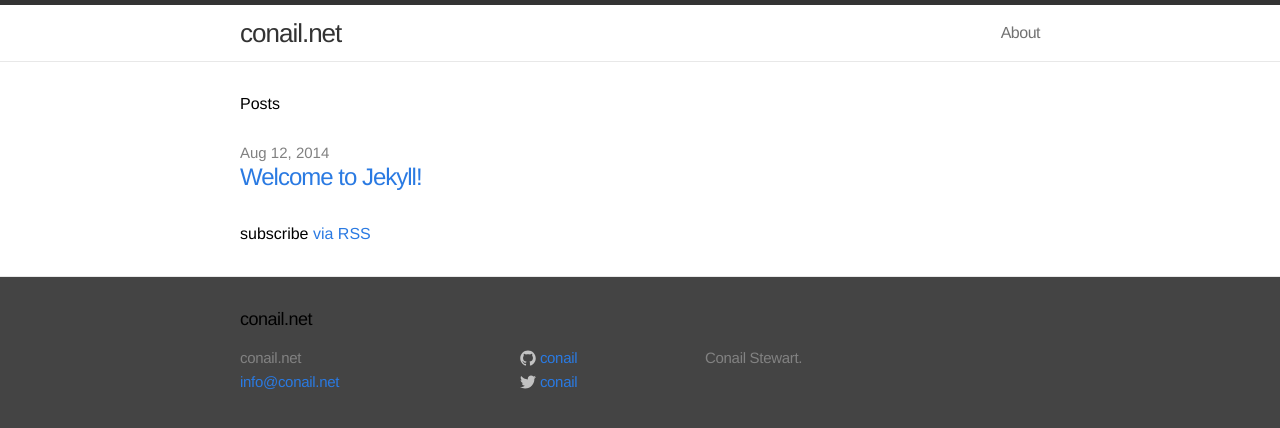
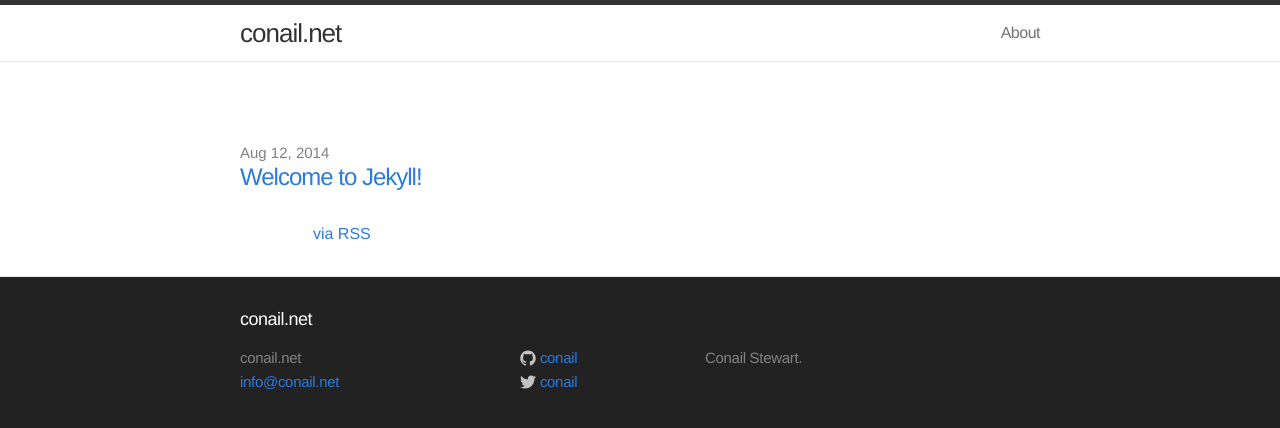
Before and after one commit to conail/conail.github.io, a Jekyll site: the page built from index.html, in a window 1280 px wide. Shown: the top 428 px of the page. Built offline with Jekyll 4.4.1, drawn with Linux system fonts in a browser that asks for light colours.

Commit message:
Update main.css

```diff
--- a/css/main.css
+++ b/css/main.css
@@ -1,6 +1,6 @@
 * { margin:0; padding:0; }
 html, body { height: 100%; }
-body { background-color:#444; font:300 16px/1.5em Helvetica, Arial, sans-serif; }
+body { background-color:#222; color:#FFF; font:300 16px/1.5em Helvetica, Arial, sans-serif; }
 h1, h2, h3, h4, h5, h6 { font-size: 100%; font-weight: 400; }
 a         { color: #2a7ae2; text-decoration: none; }
 a:hover   { color: #000; text-decoration: underline; }
```
